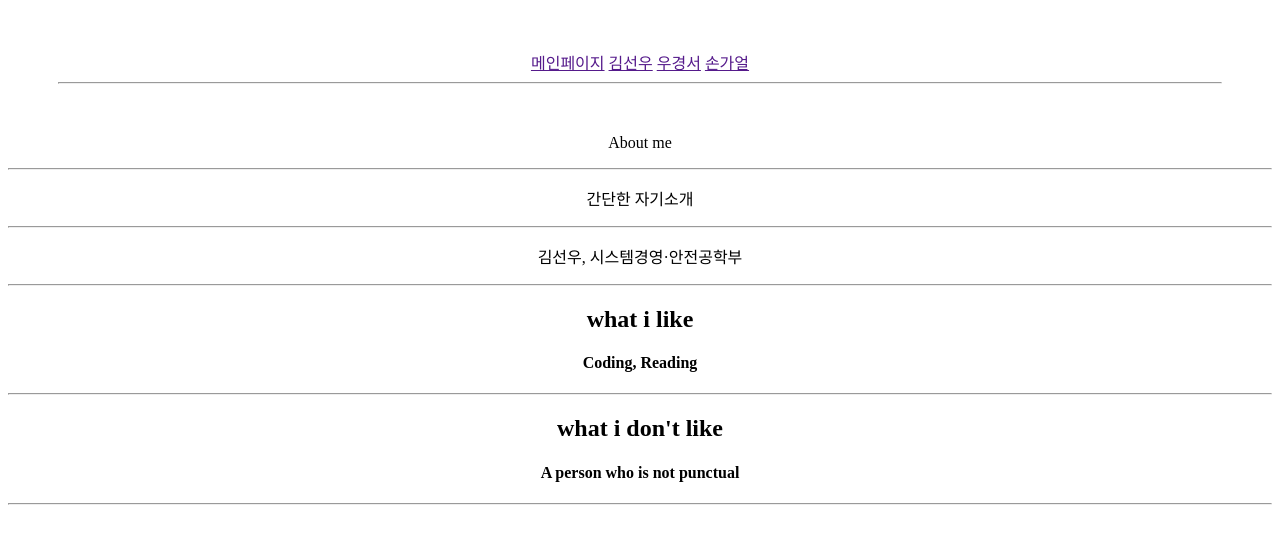
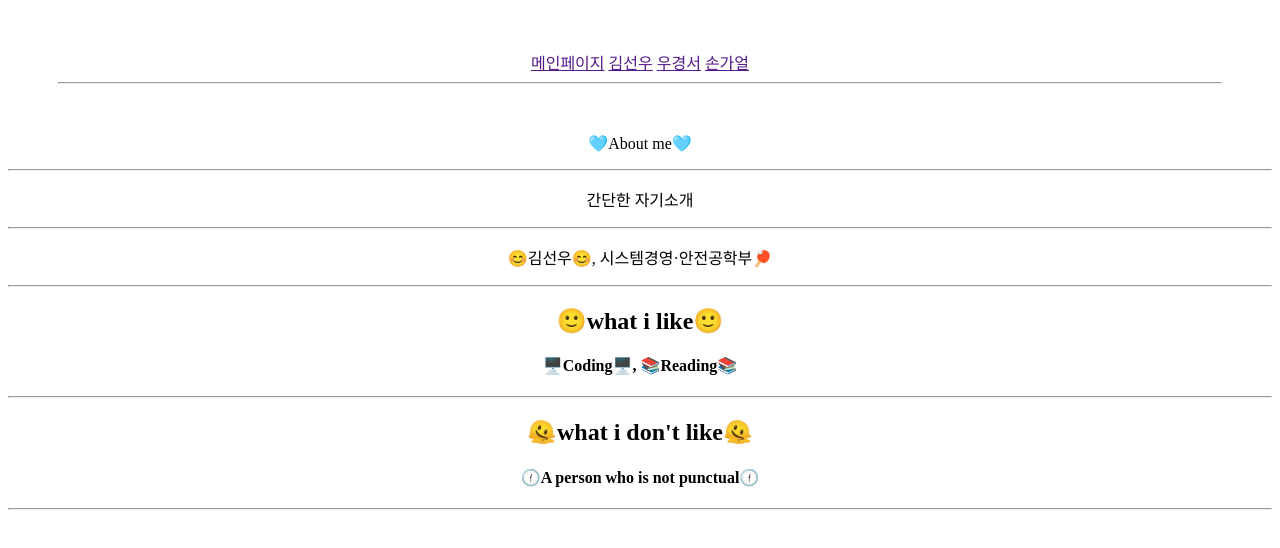
Before and after one commit to jtdurnd/git-team, a plain HTML site: page 김선우.html in a window 1280 px wide. Drawn offline with Linux system fonts and the light colour scheme.

Commit message:
add emoji

```diff
--- a/김선우.html
+++ b/김선우.html
@@ -16,21 +16,21 @@
   </nav>
 
   <div>
-    <p>About me</p>
+    <p>🩵About me🩵</p>
     <hr>
     <p>간단한 자기소개</p>
     <hr>
-    <p>김선우, 시스템경영·안전공학부</p>
+    <p>😊김선우😊, 시스템경영·안전공학부🏓</p>
     <hr>
   </div>
   <div>
-    <h2>what i like</h2>
-    <h4>Coding, Reading</h4>
+    <h2>🙂what i like🙂</h2>
+    <h4>🖥️Coding🖥️, 📚Reading📚</h4>
     <hr>
   </div>
   <div>
-    <h2>what i don't like</h2>
-    <h4>A person who is not punctual</h4>
+    <h2>🫠what i don't like🫠</h2>
+    <h4>🕧A person who is not punctual🕧</h4>
     <hr>
   </div>
 </center>
```
